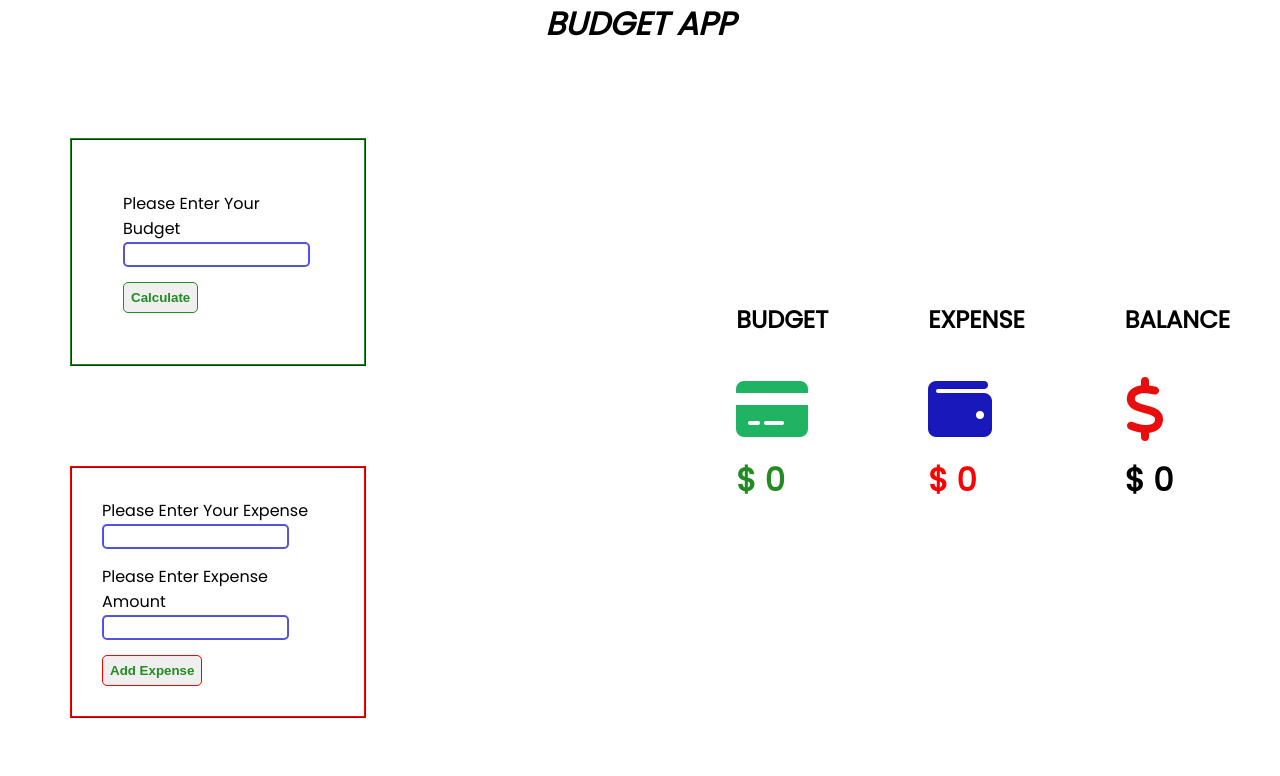
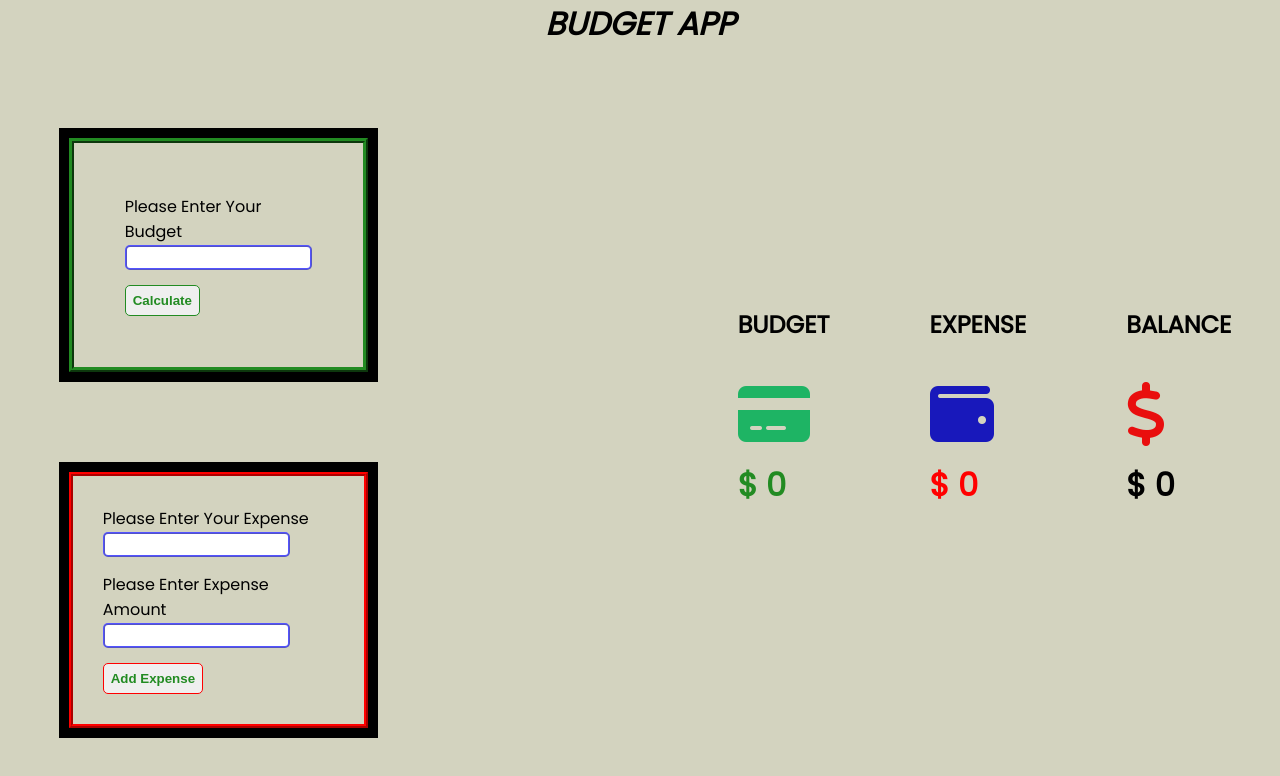
Before and after one commit to Ayush7427/web_dev, a plain HTML site: page PROJECT_WITH_JAVASCRIPT/budgetApp.html in a window 1280 px wide. Drawn offline with Linux system fonts and the light colour scheme; a web font is replaced by a local one.

Commit message:
added new itemss

```diff
--- a/PROJECT_WITH_JAVASCRIPT/budgetApp.css
+++ b/PROJECT_WITH_JAVASCRIPT/budgetApp.css
@@ -15,6 +15,7 @@ display: flex;
 align-items: center;
 justify-content: center;
 flex-direction: column;
+background-color: #79793b52;
 }
 
 h1{
@@ -46,13 +47,15 @@ header{
 .first_lhs{
     border: 2px solid #000000;
     padding: 51px;
-    border: 2px ridge #228b22;
+    border: 5px ridge #228b22;
+    box-shadow:  0 0 0 10px #000000;
 }
 
 .second_lhs{
     border: 2px solid #000000;
     padding: 30px;
-    border: 2px ridge #ff0000;
+    border: 4px ridge #ff0000;
+    box-shadow:  0 0 0 10px #000000;
 }
 
 label , input{
```
